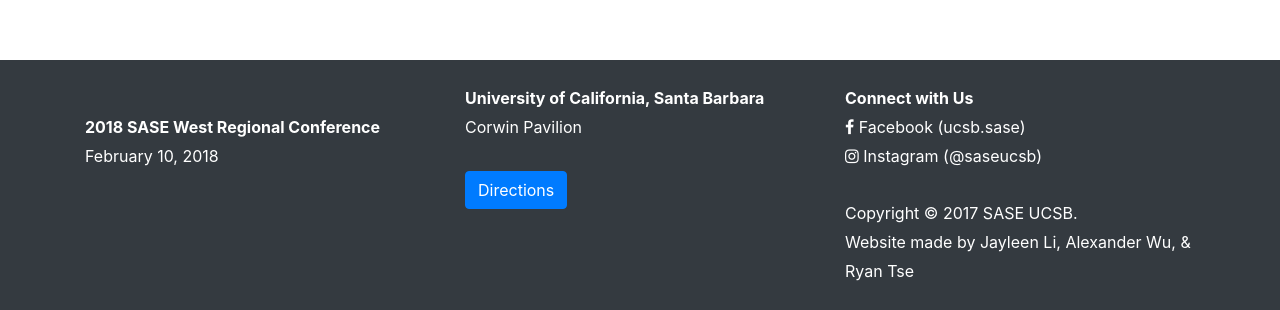
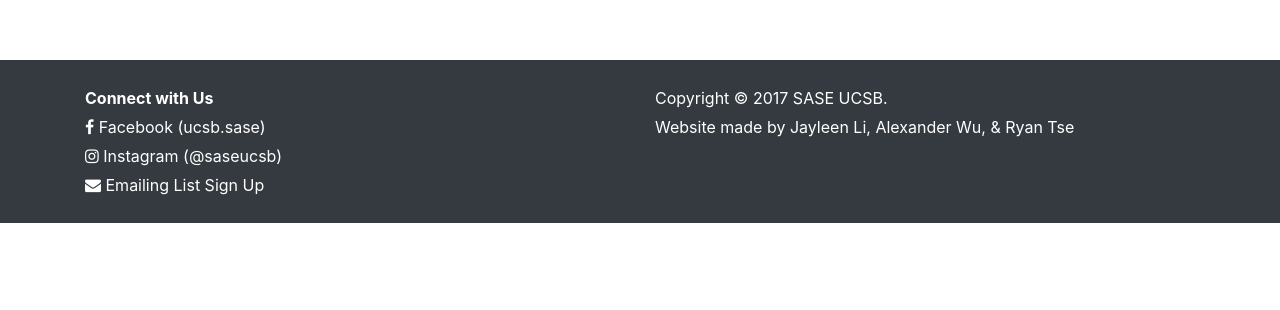
Before and after one commit to saseucsb/saseucsb.github.io, a plain HTML site: page index.html in a window 1280 px wide. Shown: the part 4054-4364 px from the top of the page. After the commit the page ends 4277 px from the top, so only its background shows below. Drawn offline with nearby package versions, Linux system fonts and the light colour scheme.

Commit message:
Changed footer

```diff
--- a/index.html
+++ b/index.html
@@ -158,22 +158,13 @@
 <div class="bg-dark text-white">
 				<div class="container py-4">
 					<div class="row">
-						<div class="col-4">
-							<br />
-							<strong>2018 SASE West Regional Conference</strong><br />
-							February 10, 2018<br />
-						</div>
-						<div class="col-4">
-							<strong>University of California, Santa Barbara</strong><br />
-							Corwin Pavilion<br />
-							<br />
-							<a class="btn btn-primary" href="https://www.google.com/maps/place/Corwin+Pavillion/@34.4116289,-119.8491773,17z/data=!3m1!4b1!4m5!3m4!1s0x80e93f6dfefa0271:0x55c533306679b4f6!8m2!3d34.4116245!4d-119.8469886" target="_blank">Directions</a>
-						</div>
-						<div class="col-4">
+						<div class="col-6">
 							<strong>Connect with Us</strong><br />
 							<i class="fa fa-facebook" aria-hidden="true"></i> <a class="text-white" href="https://www.facebook.com/ucsb.sase/" target="_blank">Facebook (ucsb.sase)</a><br />
 							<i class="fa fa-instagram" aria-hidden="true"></i> <a class="text-white" href="https://www.instagram.com/saseucsb/" target="_blank">Instagram (@saseucsb)</a><br />
-							<br />
+							<i class="fa fa-envelope" aria-hidden="true"></i> <a class="text-white" href="https://docs.google.com/forms/d/e/1FAIpQLSel7M_r1sIVdZSoM03GrQ8G4WaXS1fAu4JHVb7RFRDGb8gjHg/viewform" target="_blank">Emailing List Sign Up</a><br />
+						</div>
+						<div class="col-6">
 							Copyright &copy; 2017 SASE UCSB. <br/>
 							Website made by Jayleen Li, Alexander Wu, & Ryan Tse
 						</div>
```
